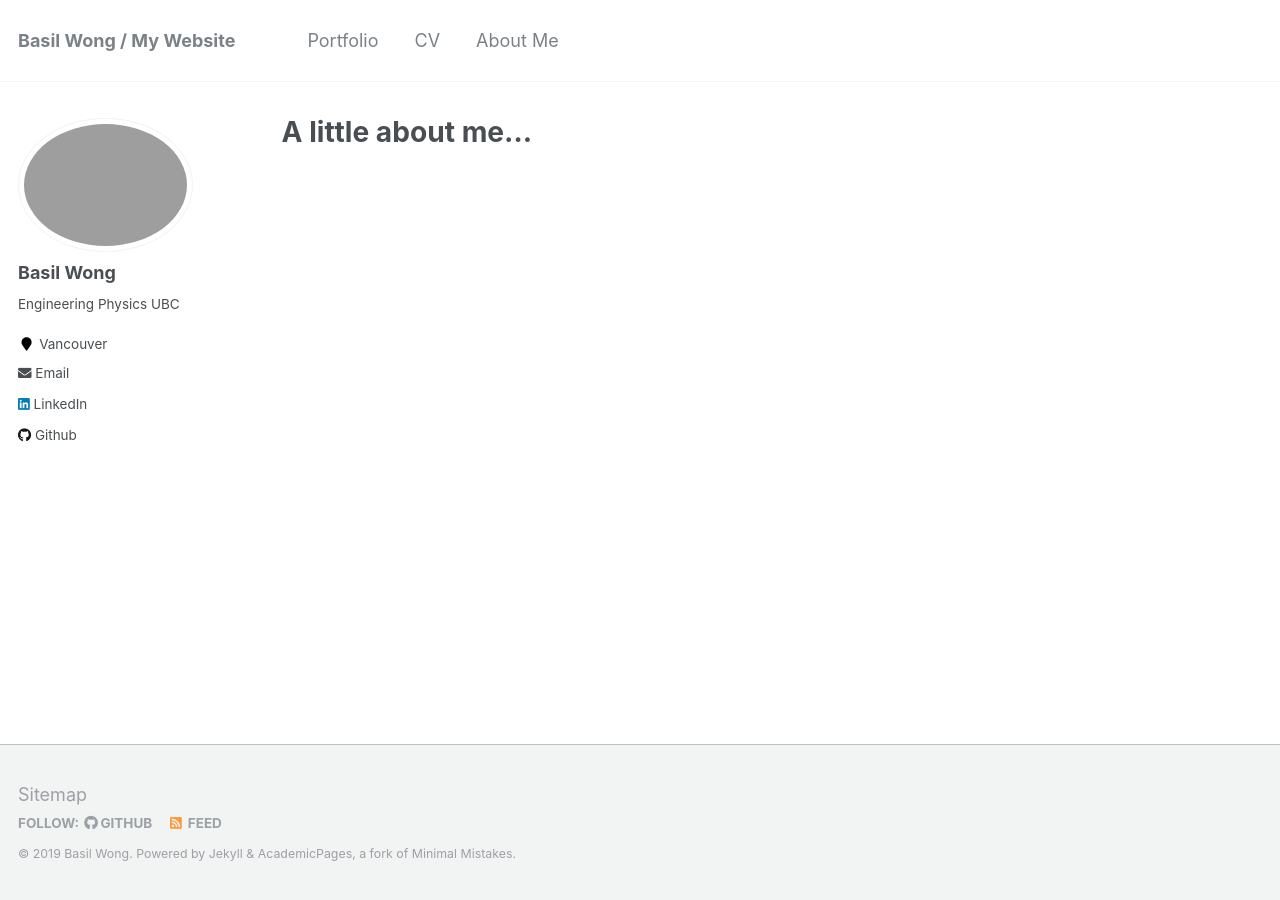
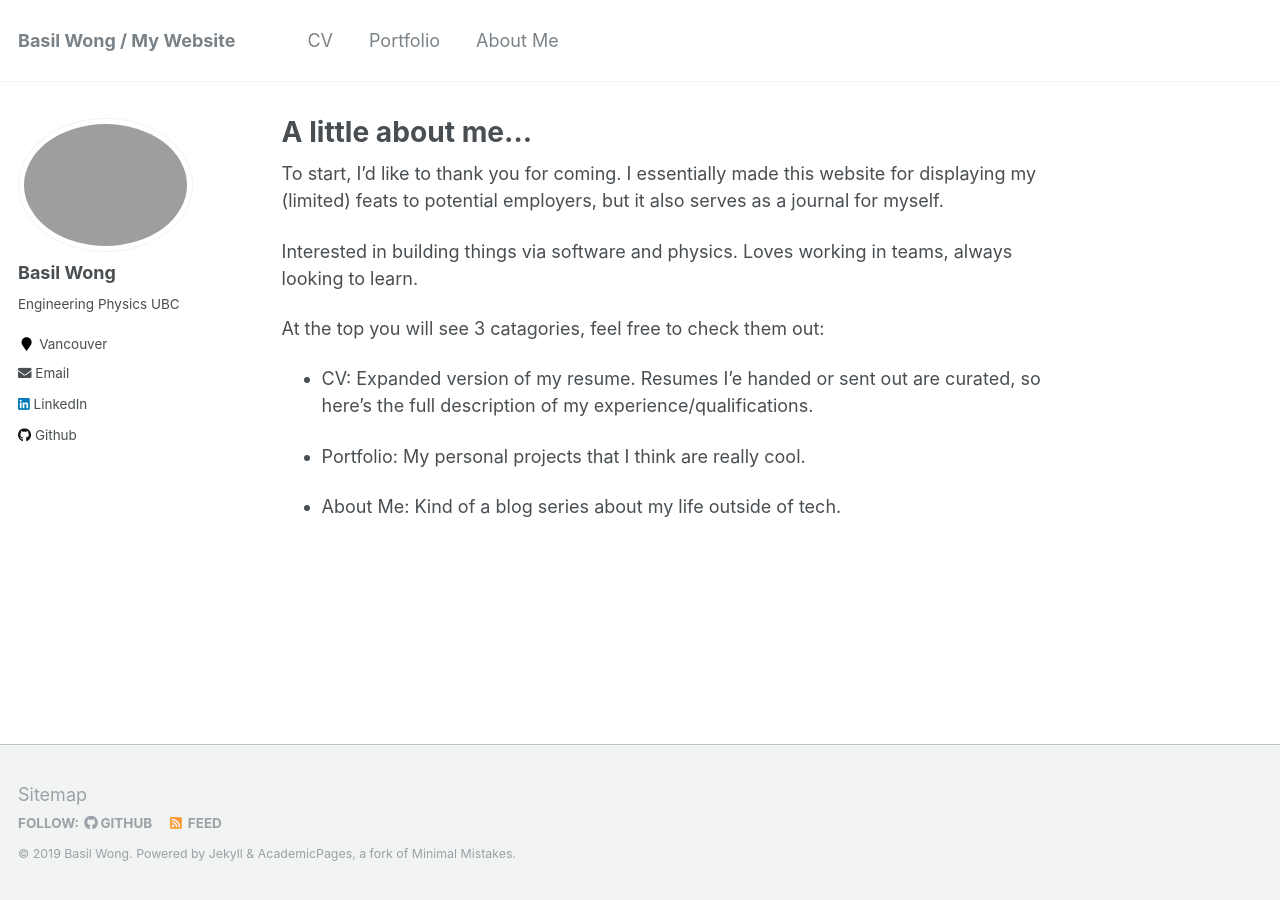
Before and after one commit to basilwong/basilwong.github.io, a Jekyll site: the page built from _pages/about.md, in a window 1280 px wide. Built offline with Jekyll 4.4.1, drawn with Linux system fonts in a browser that asks for light colours.

Commit message:
update about

```diff
--- a/_data/navigation.yml
+++ b/_data/navigation.yml
@@ -1,10 +1,10 @@
 # main links links
 main:
+  - title: "CV"
+    url: /cv/
+
   - title: "Portfolio"
     url: /portfolio/
 
-  - title: "CV"
-    url: /cv/
-
   - title: "About Me"
     url: /year-archive/
--- a/_pages/about.md
+++ b/_pages/about.md
@@ -7,3 +7,15 @@ redirect_from:
   - /about/
   - /about.html
 ---
+
+To start, I'd like to thank you for coming. I essentially made this website for displaying my (limited) feats to potential employers, but it also serves as a journal for myself.
+
+Interested in building things via software and physics. Loves working in teams, always looking to learn.
+
+At the top you will see 3 catagories, feel free to check them out:
+
+ * CV: Expanded version of my resume. Resumes I'e handed or sent out are curated, so here's the full description of my experience/qualifications.
+
+ * Portfolio: My personal projects that I think are really cool.
+
+ * About Me: Kind of a blog series about my life outside of tech.
```
Also changed, not shown: _portfolio/3-sevenrooms-website-scraper.md (+6 -0 lines).
